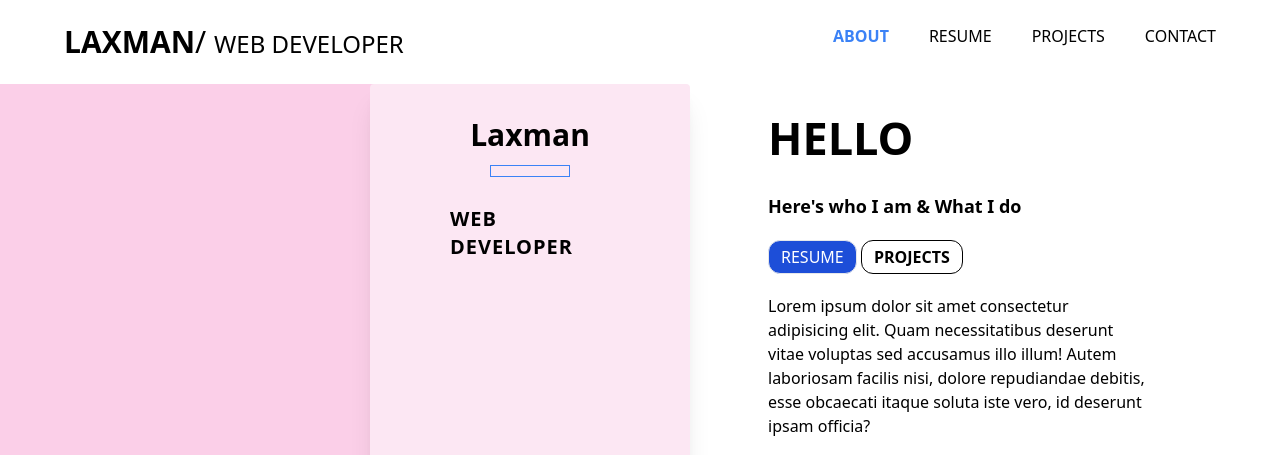
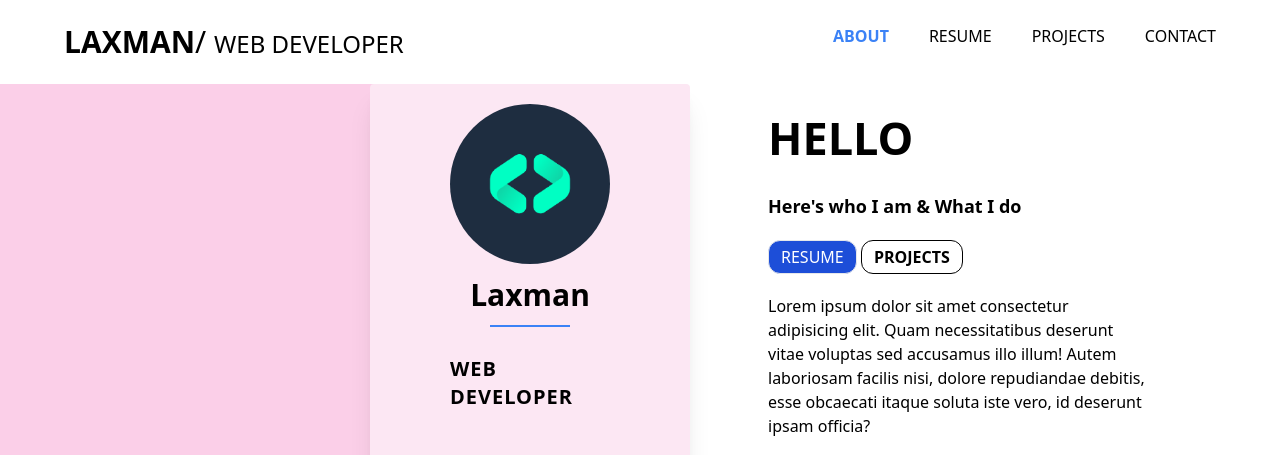
Before and after one commit to Laxman67/Resume, a plain HTML site: page dist/index.html in a window 1280 px wide. Shown: the top 455 px of the page. Drawn offline with Linux system fonts and the light colour scheme.

Commit message:
First Page Created

```diff
--- a/dist/index.html
+++ b/dist/index.html
@@ -8,7 +8,7 @@
     <link rel="stylesheet" href="https://cdnjs.cloudflare.com/ajax/libs/font-awesome/6.4.2/css/all.min.css"
         integrity="sha512-z3gLpd7yknf1YoNbCzqRKc4qyor8gaKU1qmn+CShxbuBusANI9QpRohGBreCFkKxLhei6S9CQXFEbbKuqLg0DA=="
         crossorigin="anonymous" referrerpolicy="no-referrer" />
-    <link rel="shortcut icon" href="../assets/favicon.png" type="image/x-icon">
+    <link rel="shortcut icon" href="../assets/profile.png" type="image/x-icon">
     <link rel="stylesheet" href="style.css">
 
 </head>
@@ -39,7 +39,7 @@
             <div class="w-6/12 bg-pink-100 h-[80%] absolute right-[-50px] rounded shadow-xl">
 
                 <div class="w-6/12 h-[40%]  mx-auto my-5 flex flex-col   items-center   ">
-                    <img class="rounded-full" src="../assets/favicon.png" alt="" srcset="">
+                    <img class="rounded-full" src="../assets/profile.png" alt="" srcset="">
                     <h1 class=" my-2 font-extrabold text-[30px] ">Laxman</h1>
                     <hr class="w-[50%] border border-blue-500 h-3">
                     <p class=" w-[100%] font-semibold mt-7 tracking-wider text-xl">WEB DEVELOPER </p>
--- /dev/null
+++ b/input.css/input.css
@@ -0,0 +1,3 @@
+@tailwind base;
+@tailwind components;
+@tailwind utilities;
```
Also changed, not shown: assets/profile.png (added).
